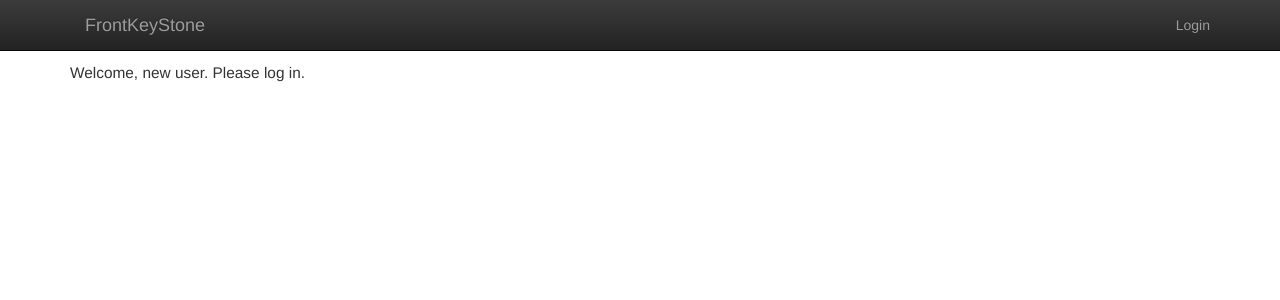
After one commit to Ingesup-Lab-OS/OS-FileHoster, a Django app: page / in a window 1280 px wide. The commit adds this page. Shown: the top 300 px of the page. Run offline with Django 3.2, Linux system fonts and the light colour scheme; parts of the project's set-up code (start-up, migrations or seed data) failed here and were passed over; some libraries are stand-ins or nearby versions.

Commit message:
Making things working

```diff
--- a/frontos/settings.py
+++ b/frontos/settings.py
@@ -25,7 +25,7 @@ except ImportError, e:
 import os
 BASE_DIR = os.path.abspath(os.path.dirname(__file__))
 
-LOGIN_REDIRECT_URL = "/static/index.html"
+LOGIN_REDIRECT_URL = "/"
 
 # Quick-start development settings - unsuitable for production
 # See https://docs.djangoproject.com/en/1.6/howto/deployment/checklist/
--- /dev/null
+++ b/frontos/static/css/style.css
@@ -0,0 +1,110 @@
+$gray:#555;
+$grayMediumLight: #eaeaea;
+$grayLight:#999;
+$grayDarker:#222;
+
+/* universal */
+
+html {
+  overflow-y: scroll;
+}
+
+body {
+  padding-top: 60px;
+}
+
+section {
+  overflow: auto;
+}
+
+textarea {
+  resize: vertical;
+}
+
+.center {
+  text-align: center;
+}
+
+.center h1 {
+  margin-bottom: 10px;
+}
+
+/* typography */
+
+h1, h2, h3, h4, h5, h6 {
+  line-height: 1;
+}
+
+h1 {
+  font-size: 3em;
+  letter-spacing: -2px;
+  margin-bottom: 30px;
+  text-align: center;
+}
+
+h2 {
+  font-size: 1.2em;
+  letter-spacing: -1px;
+  margin-bottom: 30px;
+  text-align: center;
+  font-weight: normal;
+  color: #999;
+}
+
+p {
+  font-size: 1.1em;
+  line-height: 1.7em;
+}
+
+
+/* header */
+
+#logo {
+  float: left;
+  margin-right: 10px;
+  font-size: 1.7em;
+  color: white;
+  text-transform: uppercase;
+  letter-spacing: -1px;
+  padding-top: 9px;
+  font-weight: bold;
+  line-height: 1;
+}
+
+#logo:hover {
+  color: white;
+  text-decoration: none;
+}
+
+input, textarea, select, .uneditable-input {
+  border: 1px solid #bbb;
+  width: 100%;
+  margin-bottom: 15px;
+  -moz-box-sizing: border-box;
+  -webkit-box-sizing: border-box;
+  box-sizing: border-box;
+}
+
+input {
+  height: auto !important;
+}
+
+.file-drop {
+  width: 100%;
+  min-height: 150px;
+  background-color:#eee;
+  border: 1px solid #c3c3c3;
+  border-width:5px;
+  border-style:dashed;
+  border-radius:3px;
+  vertical-align:middle;
+  line-height: 150px;
+  text-align: center;
+  font-size: 26px;
+}
+
+.file-drop strong {
+  display: inline-block;
+  vertical-align: middle;
+  line-height: normal;
+}
--- a/frontos/templates/index.html
+++ b/frontos/templates/index.html
@@ -1,19 +1,10 @@
-<!DOCTYPE html>
-<html lang="eng" ng-app="frontos">
-	<head>
-		<ng-include src="'./_head.html'"></ng-include>
-		<title>Keystone</title>
-	</head>
+{% extends "layout.html" %}
+{% block title %}{{ block.super }} | Login {% endblock %}
 
-	<body>
-		<ng-include src="'./_header.html'"></ng-include>
-		<div class="container">
-				<ng-include src="home.html"></ng-include>
-				<div ng-view></div>
-		</div>
-		<footer>
-			<script src="./js/dest/libs.js"></script>
-			<script src="./js/dest/app.js"></script>
-		</footer>
-	</body>
-</html>
+{% block content %}
+	{% if user.is_authenticated %}
+		<p>Welcome, {{ user.username }}. Thanks for logging in.</p>
+	{% else %}
+		<p>Welcome, new user. Please log in.</p>
+	{% endif %}
+{% endblock %}
--- /dev/null
+++ b/frontos/templates/layout.html
@@ -0,0 +1,17 @@
+<!DOCTYPE html>
+<html ng-app="frontos">
+	<head>
+		{% include 'partials/head.html' %}
+		<title>{% block title %}Keystone{% endblock %}</title>
+	</head>
+
+	<body>
+		{% include 'partials/header.html' %}
+		<div class="container">
+			{% block content %}{% endblock %}
+		</div>
+	</body>
+	<footer>
+		{% include 'partials/footer.html' %}
+	</footer>
+</html>
--- /dev/null
+++ b/frontos/templates/partials/footer.html
@@ -0,0 +1,4 @@
+<footer>
+	<script src="//ajax.googleapis.com/ajax/libs/jquery/1.10.2/jquery.min.js"></script>
+	<script src="//netdna.bootstrapcdn.com/bootstrap/3.0.0/js/bootstrap.min.js"></script>
+</footer>
--- /dev/null
+++ b/frontos/templates/partials/head.html
@@ -0,0 +1,7 @@
+<link rel="stylesheet" href="//netdna.bootstrapcdn.com/bootstrap/3.0.0/css/bootstrap.min.css">
+<link rel="stylesheet" href="//netdna.bootstrapcdn.com/bootstrap/3.0.0/css/bootstrap-theme.min.css">
+<link rel="stylesheet" href="{{ STATIC_URL }}css/style.css">
+<!-- Le HTML5 shim, for IE6-8 support of HTML5 elements -->
+<!--[if lt IE 9]>
+	<script src="http://html5shim.googlecode.com/svn/trunk/html5.js"></script>
+<![endif]-->
--- /dev/null
+++ b/frontos/templates/partials/header.html
@@ -0,0 +1,12 @@
+<header class="navbar navbar-fixed-top navbar-inverse">
+	<div class="navbar-inner">
+		<div class="container">
+			<a class="navbar-brand" href="/">FrontKeyStone</a>
+			<nav>
+				<ul class="nav navbar-nav navbar-right">
+					<li><a href="/login">Login</a></li>
+				</ul>
+			</nav>
+		</div>
+	</div>
+</header>
--- a/frontos/urls.py
+++ b/frontos/urls.py
@@ -2,6 +2,7 @@ from django.conf.urls import patterns, include, url
 from django.views.generic import TemplateView
 
 urlpatterns = patterns('',
+    url(r'^$', TemplateView.as_view(template_name='index.html'), name="index"),
     url(r'^frontks', include('frontos.apps.frontks.urls', namespace="frontks")),
     url(r'', include('openstack_auth.urls')),
 )
```
Also changed, not shown: frontos/templates/auth/login.html (+10 -12 lines), 1 other file.
